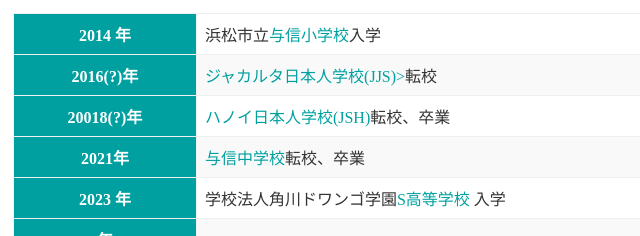
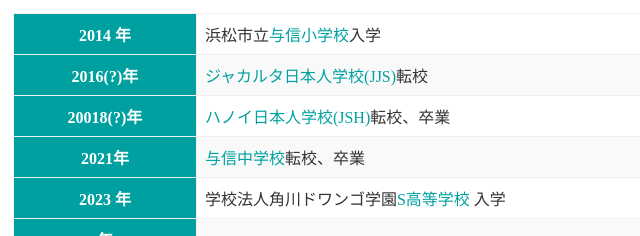
Before and after one commit to Narcissus-tazetta/Narcissus-tazetta.github.io, a plain HTML site: page index.html in a window 1280 px wide. Shown: the part 1081-1317 px from the top of the page, 17-657 px from the left. Drawn offline with Linux system fonts and the light colour scheme.

Commit message:
Update index.html

```diff
--- a/index.html
+++ b/index.html
@@ -74,7 +74,7 @@
       </tr>
       <tr>
         <th>2016(?)年</th>
-        <td> <a href="https://www.jjs.or.id/">ジャカルタ日本人学校(JJS)></a>転校</td>
+        <td> <a href="https://www.jjs.or.id/">ジャカルタ日本人学校(JJS)</a>転校</td>
       </tr>
       <tr>
         <th>20018(?)年</th>
```
